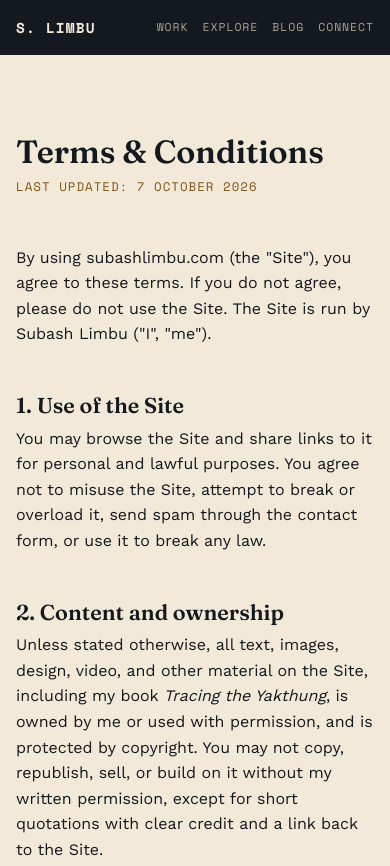
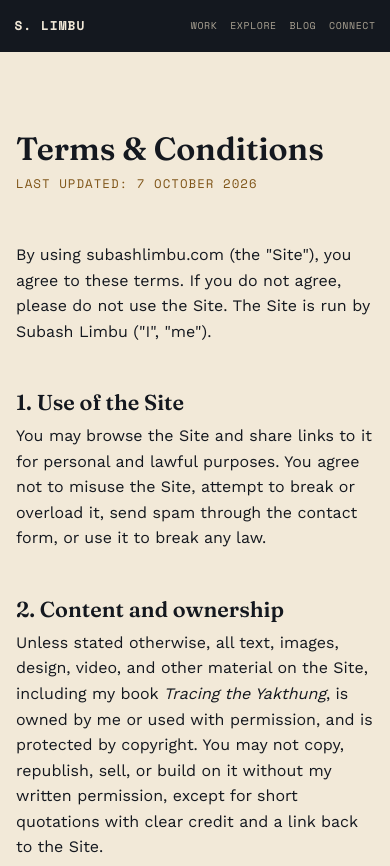
Before and after one commit to shallexplore/shallexplore.github.io, a plain HTML site: page terms.html in a window 390 px wide. Shown: the top 866 px of the page. Drawn offline with nearby package versions, Linux system fonts and the light colour scheme.

Commit message:
fix the nav section for phone

```diff
--- a/assets/css/style.css
+++ b/assets/css/style.css
@@ -865,6 +865,8 @@ a {
   .site-header {
     flex-wrap: wrap;
     row-gap: 8px;
+  .site-nav .nav-pill { display: none; }
+  .hero-eyebrow { letter-spacing: 0.1em; font-size: 0.66rem; }
   }
   .site-nav {
     gap: 14px;
@@ -1044,3 +1046,17 @@ html { scroll-padding-top: 80px; }
 
 /* Closing CTA */
 .contact h2 { font-size: clamp(2.2rem, 6vw, 4rem); }
+
+/* Header alignment fix */
+.site-header { align-items: center; }
+.site-nav { align-items: center; }
+.site-nav a,
+.site-nav .nav-pill { line-height: 1; }
+
+@media (max-width: 600px) {
+  .site-header { flex-wrap: nowrap; padding: var(--space-2) 0.9rem; }
+  .site-nav { gap: 0.8rem; }
+  .site-nav a { font-size: 0.62rem; letter-spacing: 0.06em; }
+  .site-nav .nav-pill { padding: 0.4rem 0.7rem; }
+  .wordmark { font-size: 0.8rem; }
+}
```
Also changed, not shown: index.html (+1 -1 lines).
